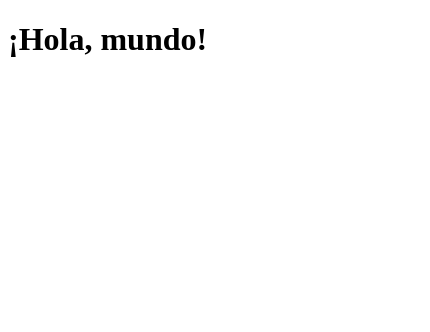
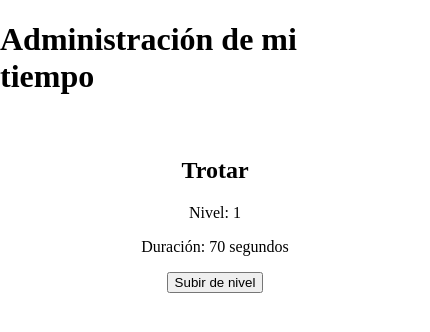
Before and after one commit to abrahamavever/Administracion-del-tiempo, a plain HTML site: page index.html in a window 390 px wide. Shown: the whole page, 430 px wide, since content can reach past the window. Drawn offline with Linux system fonts and the light colour scheme.

Commit message:
git commit -m "Agregar funcionalidad de subir de nivel en la acción de trotar
Se actualizó el archivo index.html para mostrar el nivel y la duración de la acción de trotar. Además, se implementó la lógica en el archivo script.js para incrementar el nivel y actualizar la duración al hacer clic en el botón 'Subir de nivel'. También se corrigió el problema de saltar niveles al calcular correctamente el nivel basado en la duración inicial."

```diff
--- a/index.html
+++ b/index.html
@@ -1,9 +1,17 @@
 <!DOCTYPE html>
-<html>
+<html lang="es">
 <head>
-    <title>¡Hola, mundo!</title>
+    <title>Administración de mi tiempo</title>
+    <link rel="stylesheet" href="styles.css">
+    <script src="script.js"></script>
 </head>
 <body>
-    <h1>¡Hola, mundo!</h1>
+    <h1>Administración de mi tiempo</h1>
+    <div id="trotar-section">
+        <h2>Trotar</h2>
+        <p>Nivel: <span id="trotar-nivel">1</span></p>
+        <p>Duración: <span id="trotar-duracion">70</span> segundos</p>
+        <button onclick="aumentarNivelTrotar()">Subir de nivel</button>
+    </div>
 </body>
 </html>
--- /dev/null
+++ b/script.js
@@ -0,0 +1,14 @@
+// Definir variables para la acción de trotar
+let trotarDuracionInicial = 70;
+let trotarDuracionIncremento = 10;
+let trotarNivel = 1;
+
+// Función para incrementar el nivel de trotar
+function aumentarNivelTrotar() {
+    trotarNivel++;
+    trotarDuracionInicial += trotarDuracionIncremento;
+    document.getElementById("trotar-nivel").textContent = trotarNivel;
+    document.getElementById("trotar-duracion").textContent = trotarDuracionInicial;
+    console.log("¡Has subido de nivel en trotar! Nivel actual: " + trotarNivel);
+    console.log("Nueva duración de trotar: " + trotarDuracionInicial + " segundos");
+  }
--- /dev/null
+++ b/styles.css
@@ -0,0 +1,20 @@
+body {
+    margin: 0;
+    padding: 0;
+  }
+
+  #trotar-section {
+    text-align: center;
+    padding: 20px;
+  }
+
+  @media screen and (max-width: 480px) {
+    /* Estilos para dispositivos con un ancho máximo de 480px (como teléfonos) */
+    body {
+      overflow-x: hidden;
+    }
+
+    #trotar-section {
+      width: 100%;
+    }
+  }
```
